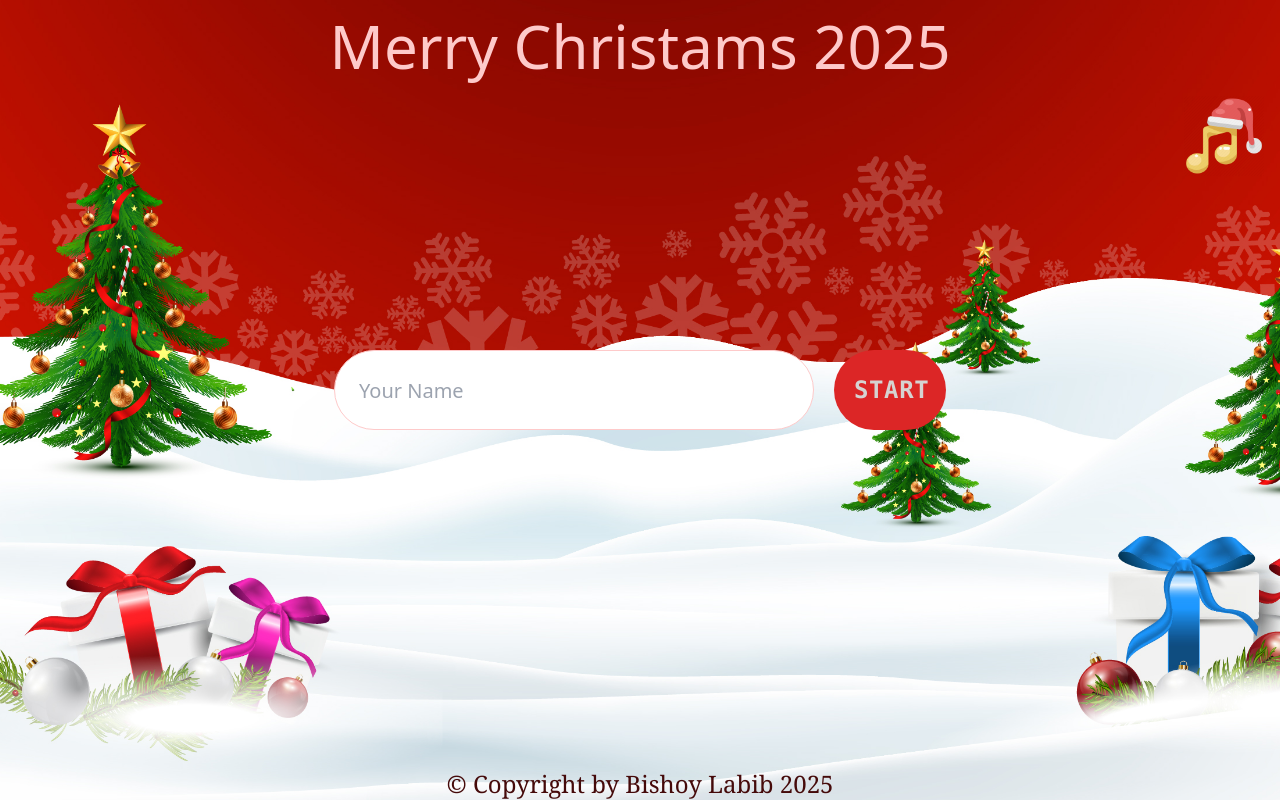
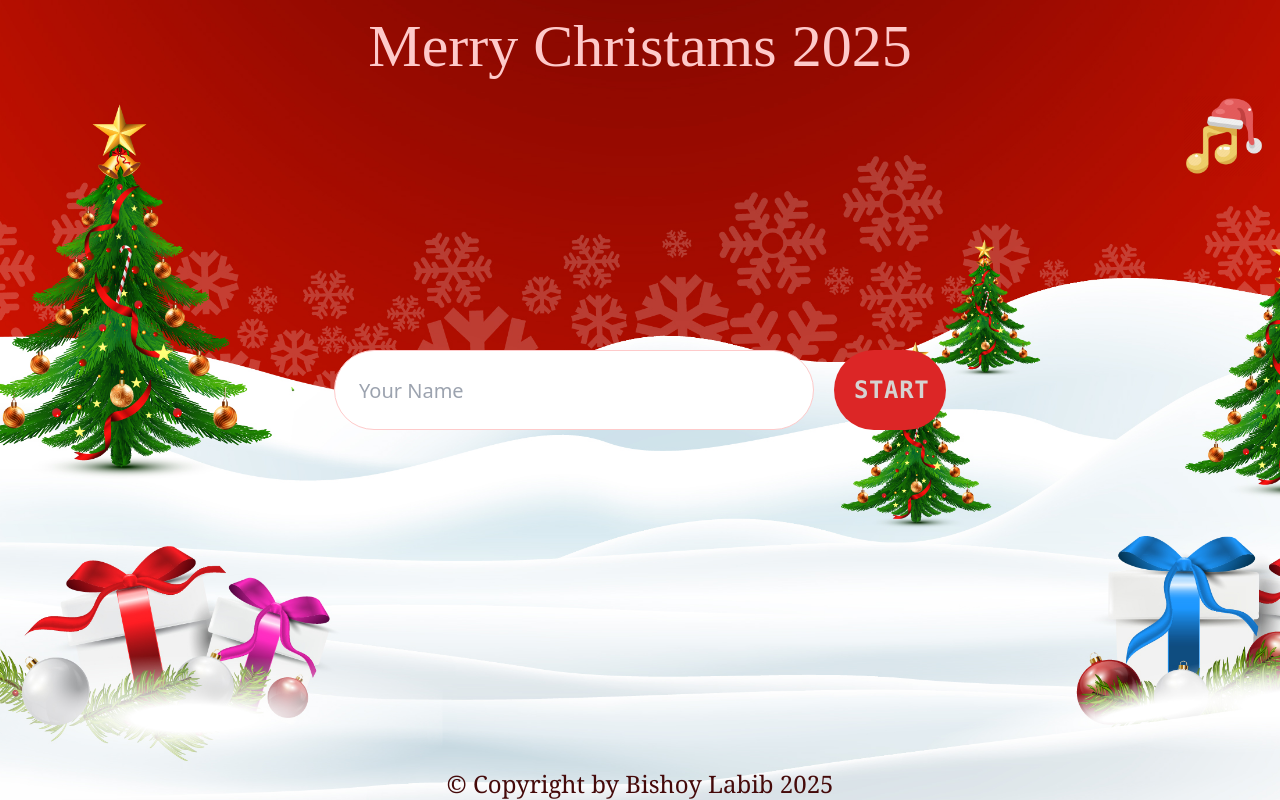
Before and after one commit to BishoyLabib7/Santa-Memory-Game, a React (Vite) app: page / in a window 1280 px wide. Built offline with nearby package versions, Linux system fonts and the light colour scheme.

Commit message:
tailwind

```diff
--- a/tailwind.config.js
+++ b/tailwind.config.js
@@ -9,6 +9,9 @@ export default {
         "ball-background": "url(assets/images/ball-bg.png)",
         "button-background": "url(assets/images/button-bg.png)",
       },
+      fontFamily: {
+        Christmas: ["MountainsofChristmas-Bold", "Cursive"],
+      },
     },
   },
   plugins: [],
```
